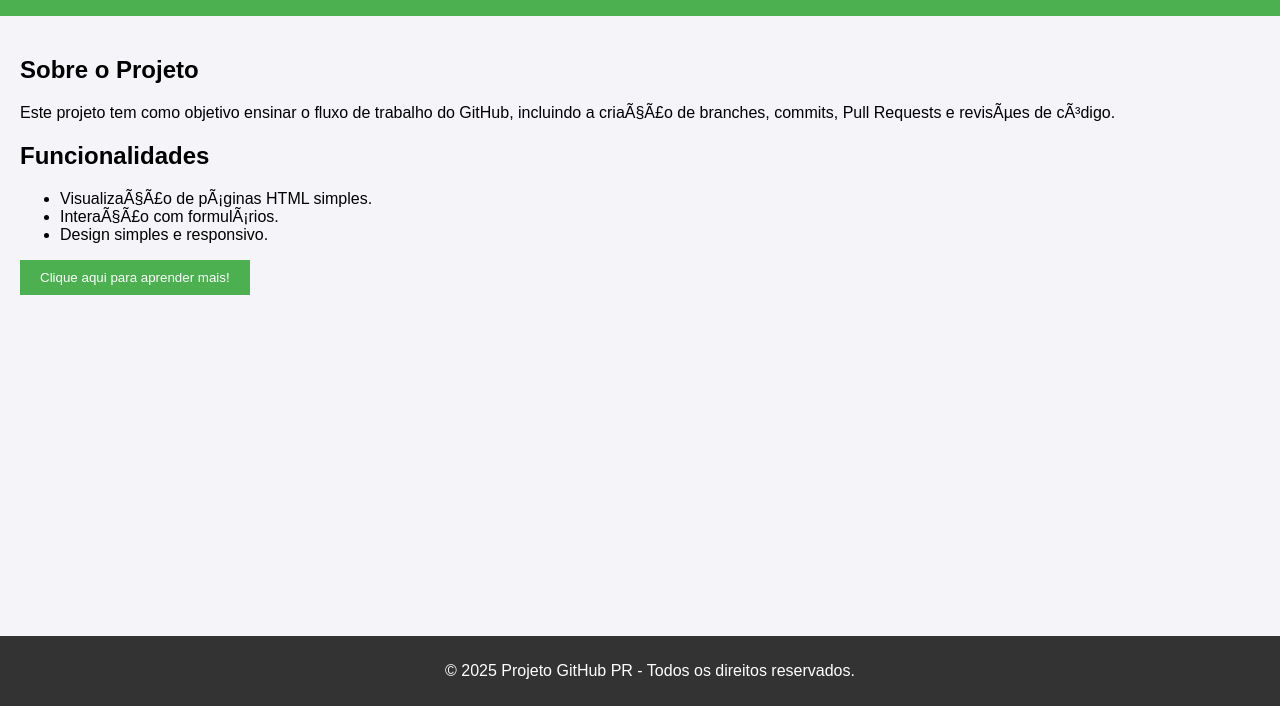
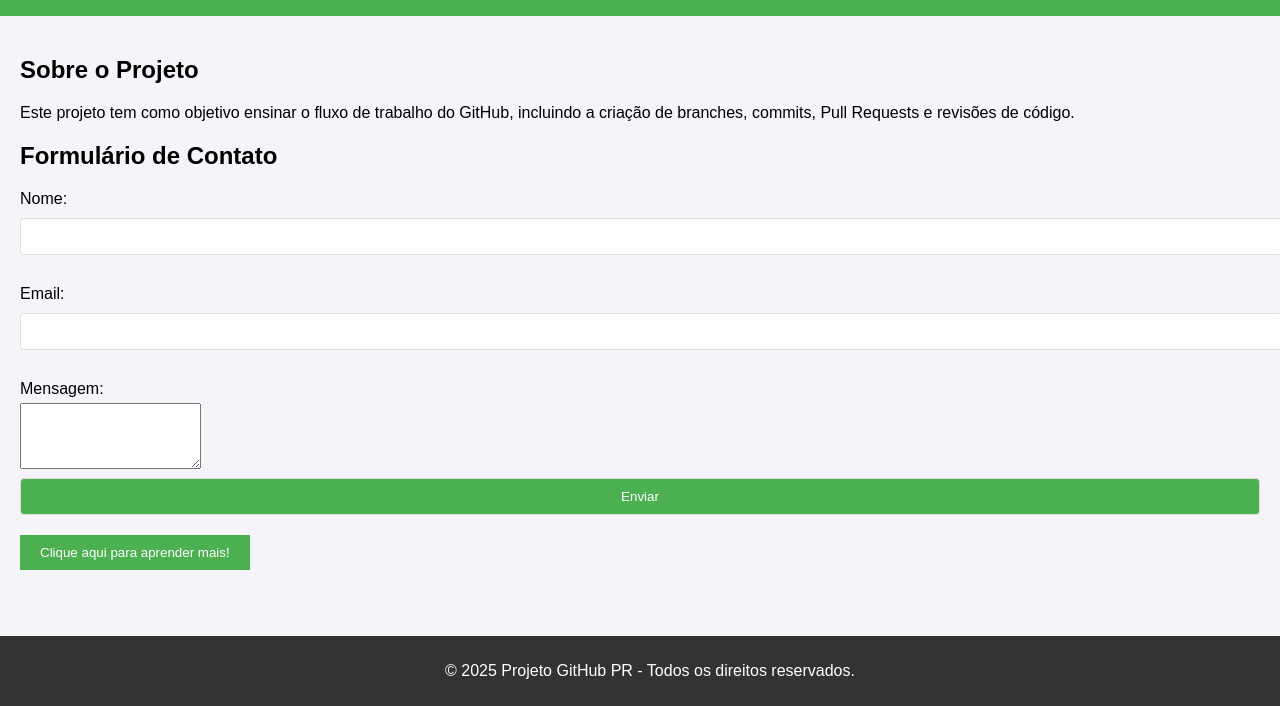
Before and after one commit to RussoLucca/Pratica, a plain HTML site: page index.html in a window 1280 px wide. Shown: the part 94-800 px from the top of the page. Drawn offline with Linux system fonts and the light colour scheme.

Commit message:
Adicionando formulario

```diff
--- a/index.html
+++ b/index.html
@@ -3,7 +3,7 @@
 <head>
     <meta charset="UTF-8">
     <meta name="viewport" content="width=device-width, initial-scale=1.0">
-    <title>Exemplo de PÃ¡gina HTML</title>
+    <title>Exemplo de Página HTML</title>
     <style>
         body {
             font-family: Arial, sans-serif;
@@ -41,6 +41,28 @@
         .btn:hover {
             background-color: #45a049;
         }
+        form {
+            margin-top: 20px;
+        }
+        label {
+            display: block;
+            margin: 10px 0 5px;
+        }
+        input[type="text"], input[type="email"], input[type="submit"] {
+            width: 100%;
+            padding: 10px;
+            margin: 5px 0 20px;
+            border: 1px solid #ddd;
+            border-radius: 4px;
+        }
+        input[type="submit"] {
+            background-color: #4CAF50;
+            color: white;
+            cursor: pointer;
+        }
+        input[type="submit"]:hover {
+            background-color: #45a049;
+        }
     </style>
 </head>
 <body>
@@ -52,16 +74,23 @@
 <main>
     <section>
         <h2>Sobre o Projeto</h2>
-        <p>Este projeto tem como objetivo ensinar o fluxo de trabalho do GitHub, incluindo a criaÃ§Ã£o de branches, commits, Pull Requests e revisÃµes de cÃ³digo.</p>
+        <p>Este projeto tem como objetivo ensinar o fluxo de trabalho do GitHub, incluindo a criação de branches, commits, Pull Requests e revisões de código.</p>
     </section>
 
     <section>
-        <h2>Funcionalidades</h2>
-        <ul>
-            <li>VisualizaÃ§Ã£o de pÃ¡ginas HTML simples.</li>
-            <li>InteraÃ§Ã£o com formulÃ¡rios.</li>
-            <li>Design simples e responsivo.</li>
-        </ul>
+        <h2>Formulário de Contato</h2>
+        <form action="#" method="POST">
+            <label for="nome">Nome:</label>
+            <input type="text" id="nome" name="nome" required>
+
+            <label for="email">Email:</label>
+            <input type="email" id="email" name="email" required>
+
+            <label for="mensagem">Mensagem:</label>
+            <textarea id="mensagem" name="mensagem" rows="4" required></textarea>
+
+            <input type="submit" value="Enviar">
+        </form>
     </section>
 
     <button class="btn">Clique aqui para aprender mais!</button>
```
